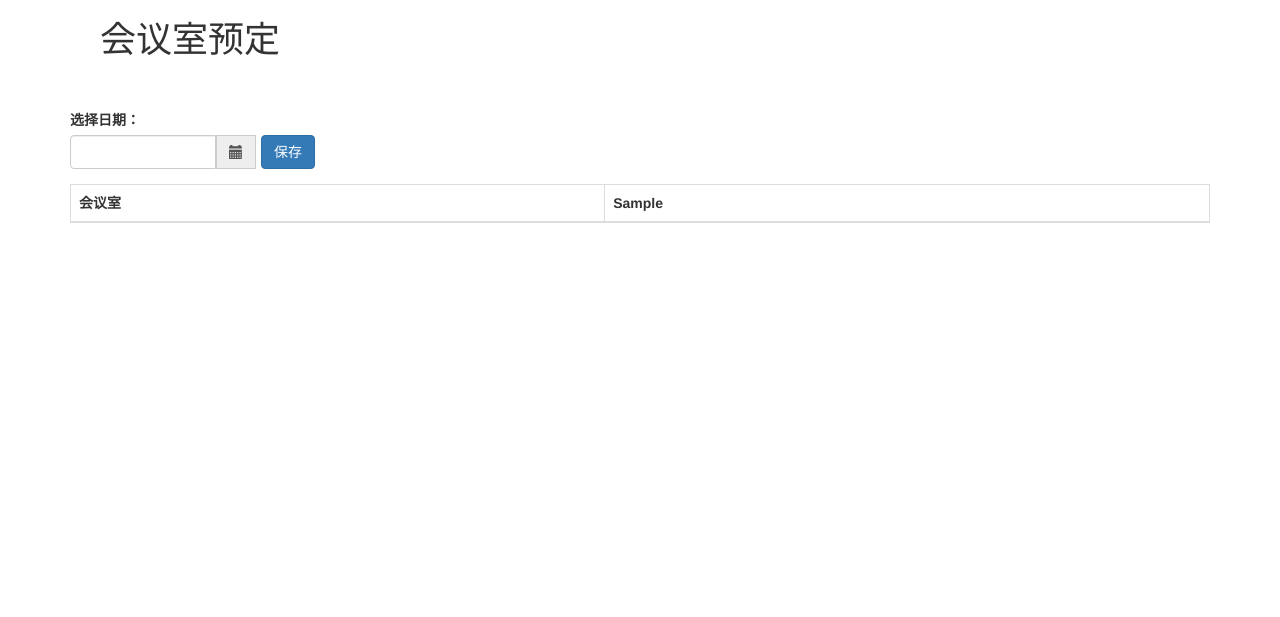
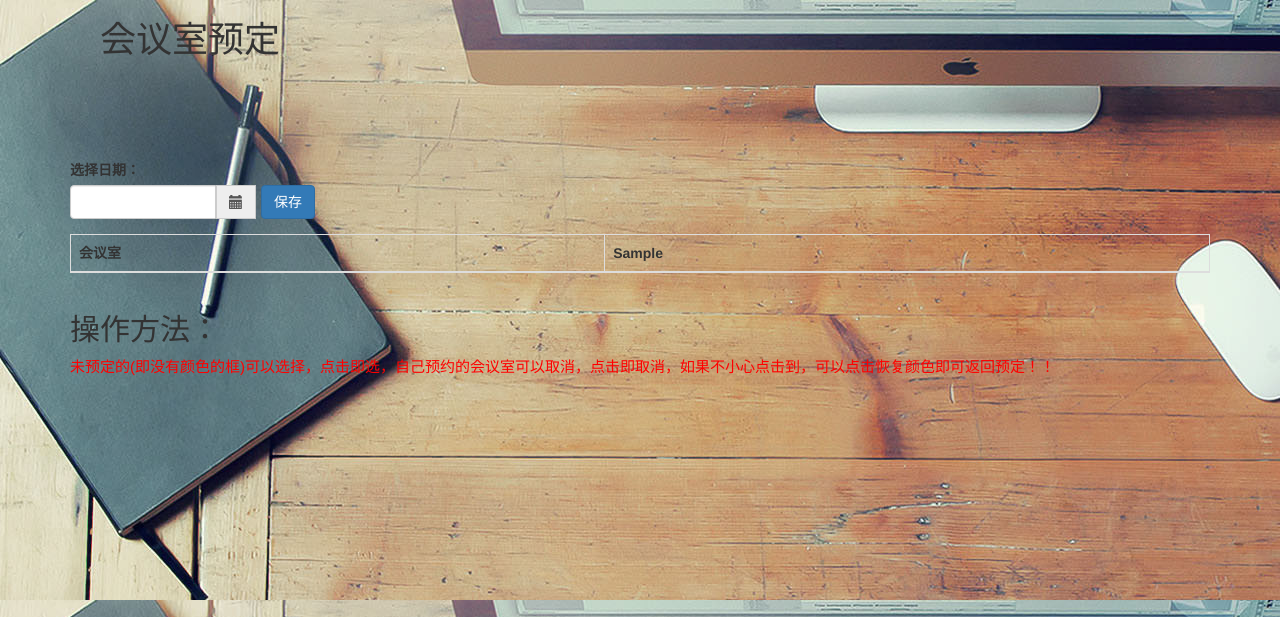
Before and after one commit to haidong5210/Conference-room-reservation, a Django app: template templates/index.html in a window 1280 px wide. Shown: the top 617 px of the page. Run offline with Django 3.2, Linux system fonts and the light colour scheme; data comes from the database, SQL or seed files in the repository; both versions use the stored data as it was after the commit; the template is opened without the code that fills it: most values are stand-ins (such as "Sample title", 1, 10 or a date in 2020); lists and menus that the app fills with data are empty; some libraries are stand-ins or nearby versions.

Commit message:
前端装饰 加了些注释

```diff
--- a/templates/index.html
+++ b/templates/index.html
@@ -9,6 +9,9 @@
     <link rel="stylesheet" href="{% static 'plugins/bootstrap/css/bootstrap.min.css' %}">
     <link rel="stylesheet" href="{% static 'plugins/datetimepicker/bootstrap-datetimepicker.min.css' %}">
     <style>
+        body{
+            background-image: url("{% static 'im.jpg' %}");
+        }
         .back{
             background-color: darkorange;
         }
@@ -19,6 +22,8 @@
             background-color: #c8e5bc;
             color: red;
         }
+
+        {#遮罩层#}
         .shade {
             position: fixed;
             z-index: 1040;
@@ -32,6 +37,7 @@
             opacity: 0.5;
         }
 
+        {#加载动图#}
         .loading {
             position: fixed;
             z-index: 1050;
@@ -53,7 +59,7 @@
 
 
 
-<div class="container" style="margin-top: 50px">
+<div class="container" style="margin-top: 100px">
 
     <div class="form-group" style="width:250px">
             <label>选择日期：</label>
@@ -84,8 +90,10 @@
                 </tbody>
           </table>
     </div>
+<h2>操作方法：</h2>
+<div style="color: red;font-size: 15px">未预定的(即没有颜色的框)可以选择，点击即选，自己预约的会议室可以取消，点击即取消，如果不小心点击到，可以点击恢复颜色即可返回预定！！</div>
+</div>
 
-</div>
 
 
 
@@ -261,6 +269,7 @@
                 },
                 success:function (data) {
                     if (data["status"]){
+                        alert("操作成功");
                         showbook(date)
                     }else{
                         alert(data["error"])
```
Also changed, not shown: db.sqlite3, static/im.jpg (added).
